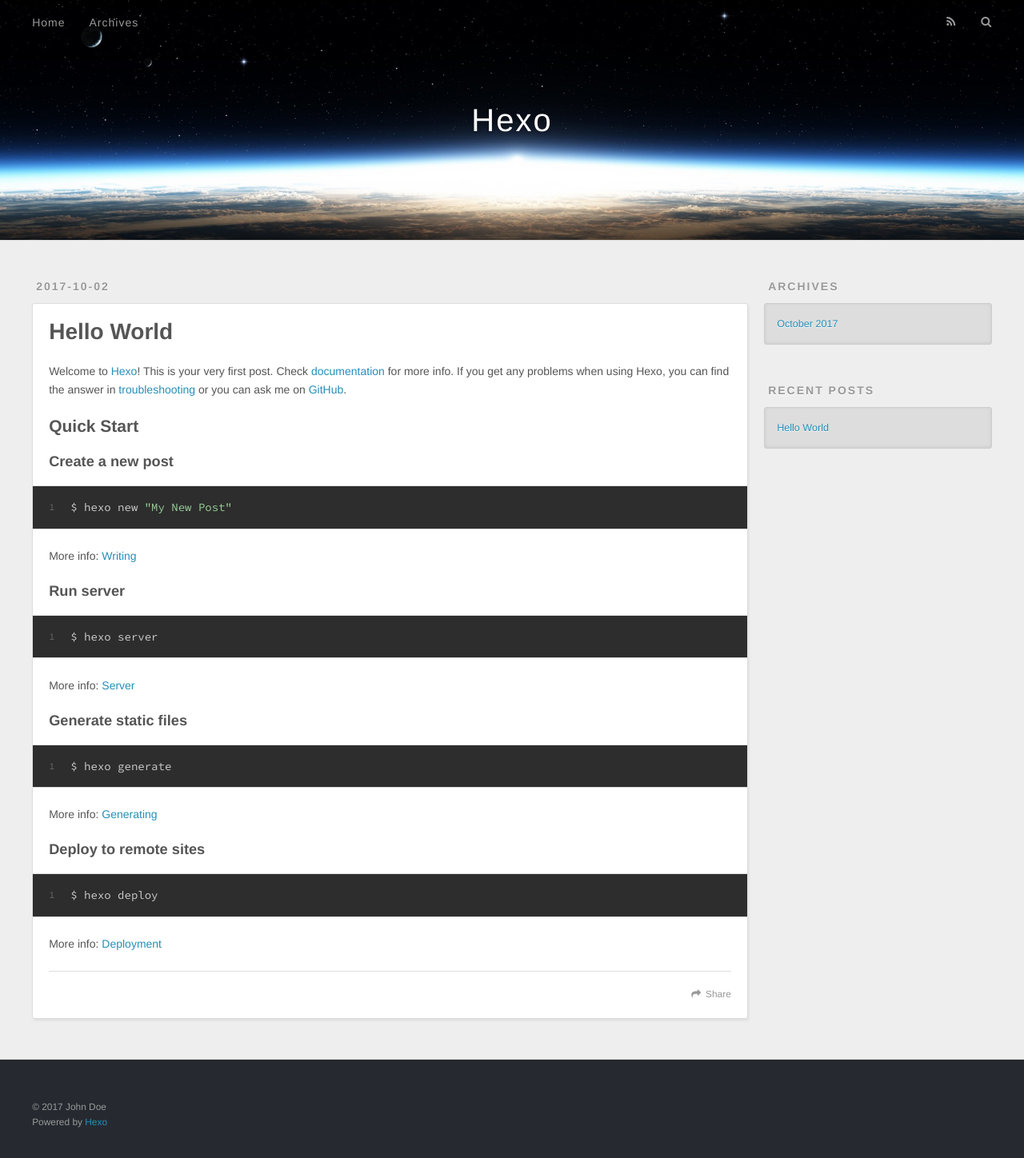
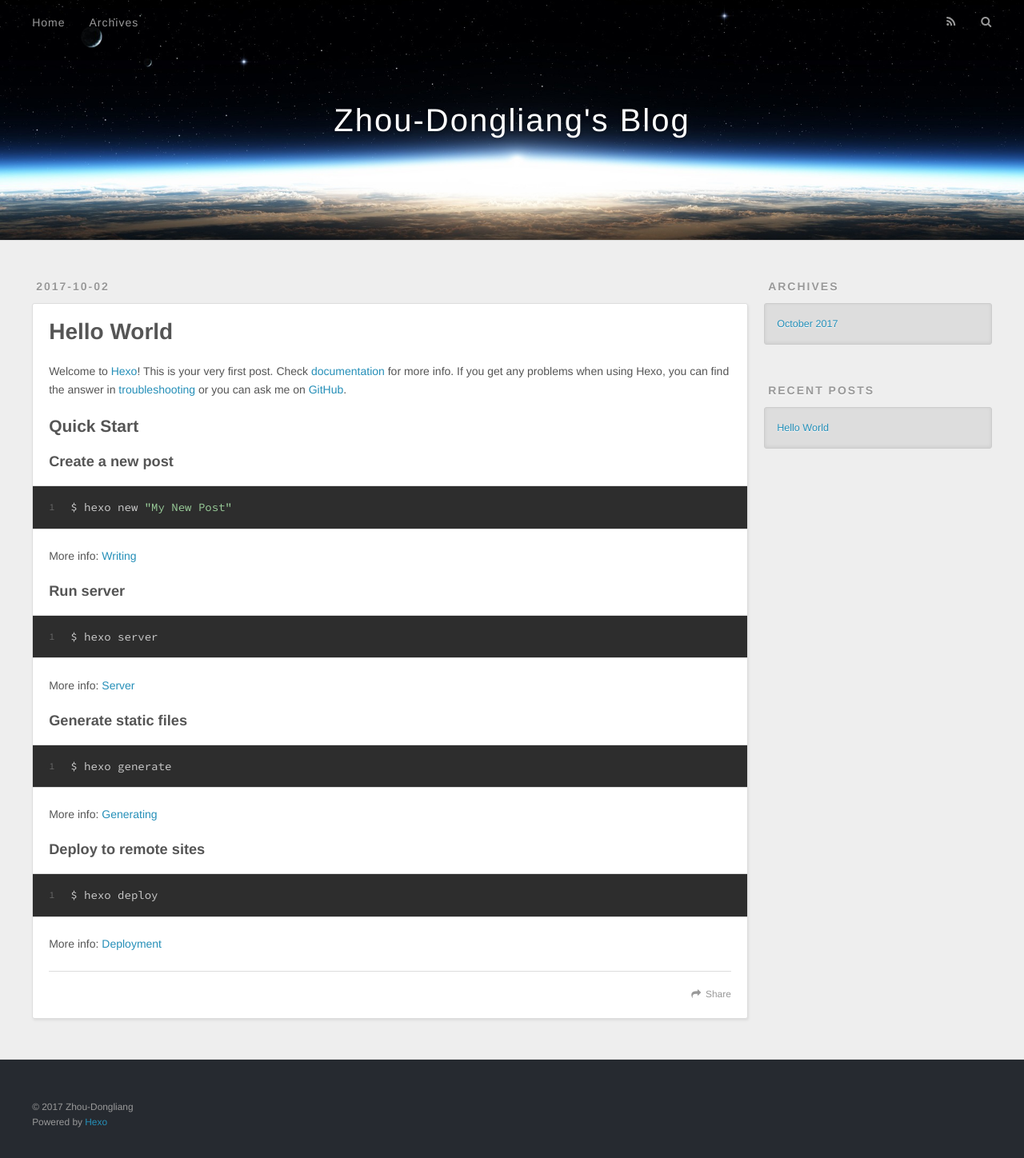
Before and after one commit to Zhou-Dongliang/Zhou-Dongliang.github.io, a plain HTML site: page index.html in a window 1280 px wide. Shown: the whole page at 80% size. Drawn offline with nearby package versions, Linux system fonts and the light colour scheme.

Commit message:
Site updated: 2017-10-02 20:57:51

```diff
--- a/index.html
+++ b/index.html
@@ -3,16 +3,16 @@
 <head>
   <meta charset="utf-8">
 
-  <title>Hexo</title>
+  <title>Zhou-Dongliang&#39;s Blog</title>
   <meta name="viewport" content="width=device-width, initial-scale=1, maximum-scale=1">
   <meta property="og:type" content="website">
-<meta property="og:title" content="Hexo">
+<meta property="og:title" content="Zhou-Dongliang&#39;s Blog">
 <meta property="og:url" content="http://yoursite.com/index.html">
-<meta property="og:site_name" content="Hexo">
+<meta property="og:site_name" content="Zhou-Dongliang&#39;s Blog">
 <meta name="twitter:card" content="summary">
-<meta name="twitter:title" content="Hexo">
+<meta name="twitter:title" content="Zhou-Dongliang&#39;s Blog">
 
-    <link rel="alternate" href="/atom.xml" title="Hexo" type="application/atom+xml">
+    <link rel="alternate" href="/atom.xml" title="Zhou-Dongliang&#39;s Blog" type="application/atom+xml">
 
 
     <link rel="icon" href="/favicon.png">
@@ -33,7 +33,7 @@
   <div id="header-outer" class="outer">
     <div id="header-title" class="inner">
       <h1 id="logo-wrap">
-        <a href="/" id="logo">Hexo</a>
+        <a href="/" id="logo">Zhou-Dongliang&#39;s Blog</a>
       </h1>
 
     </div>
@@ -96,7 +96,7 @@
 
     </div>
     <footer class="article-footer">
-      <a data-url="http://yoursite.com/2017/10/02/hello-world/" data-id="cj8a62a3a00009kut8a8jjfvg" class="article-share-link">Share</a>
+      <a data-url="http://yoursite.com/2017/10/02/hello-world/" data-id="cj8a6jzzy0000f8ut11pz9224" class="article-share-link">Share</a>
 
 
     </footer>
@@ -151,7 +151,7 @@
 
   <div class="outer">
     <div id="footer-info" class="inner">
-      &copy; 2017 John Doe<br>
+      &copy; 2017 Zhou-Dongliang<br>
       Powered by <a href="http://hexo.io/" target="_blank">Hexo</a>
     </div>
   </div>
```
Also changed, not shown: 2017/10/02/hello-world/index.html (+6 -6 lines), archives/2017/10/index.html (+7 -7 lines), archives/2017/index.html (+7 -7 lines), archives/index.html (+7 -7 lines).
